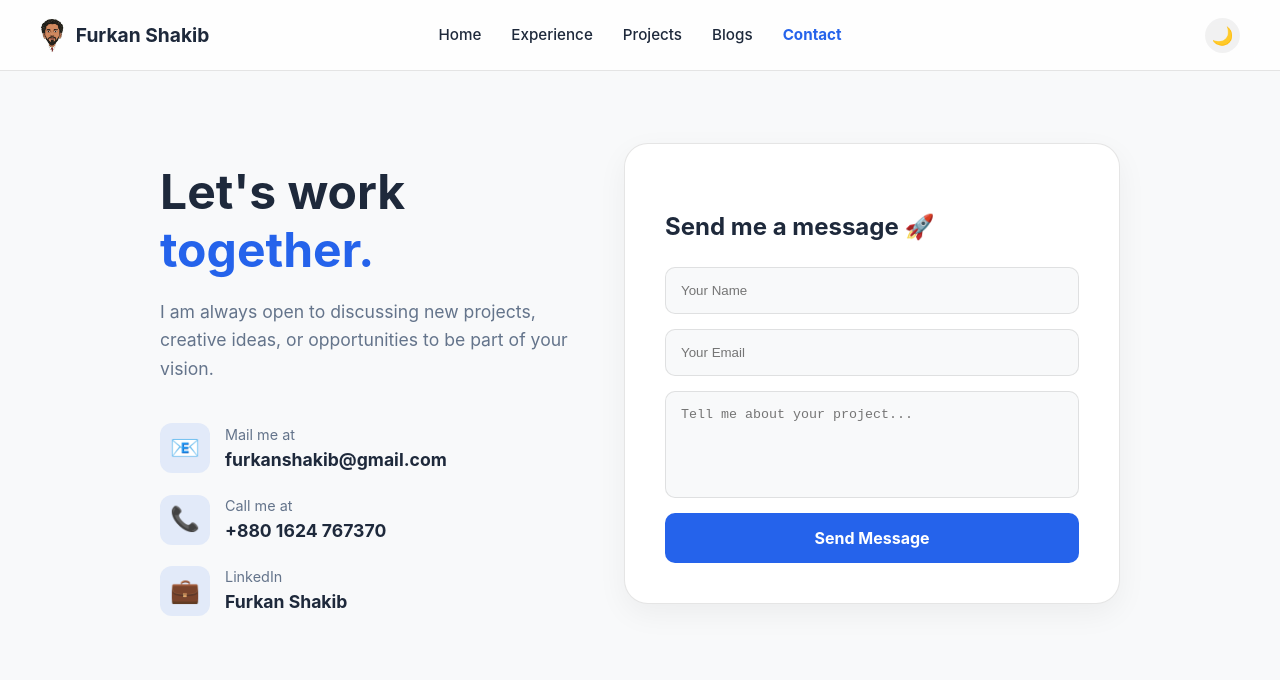
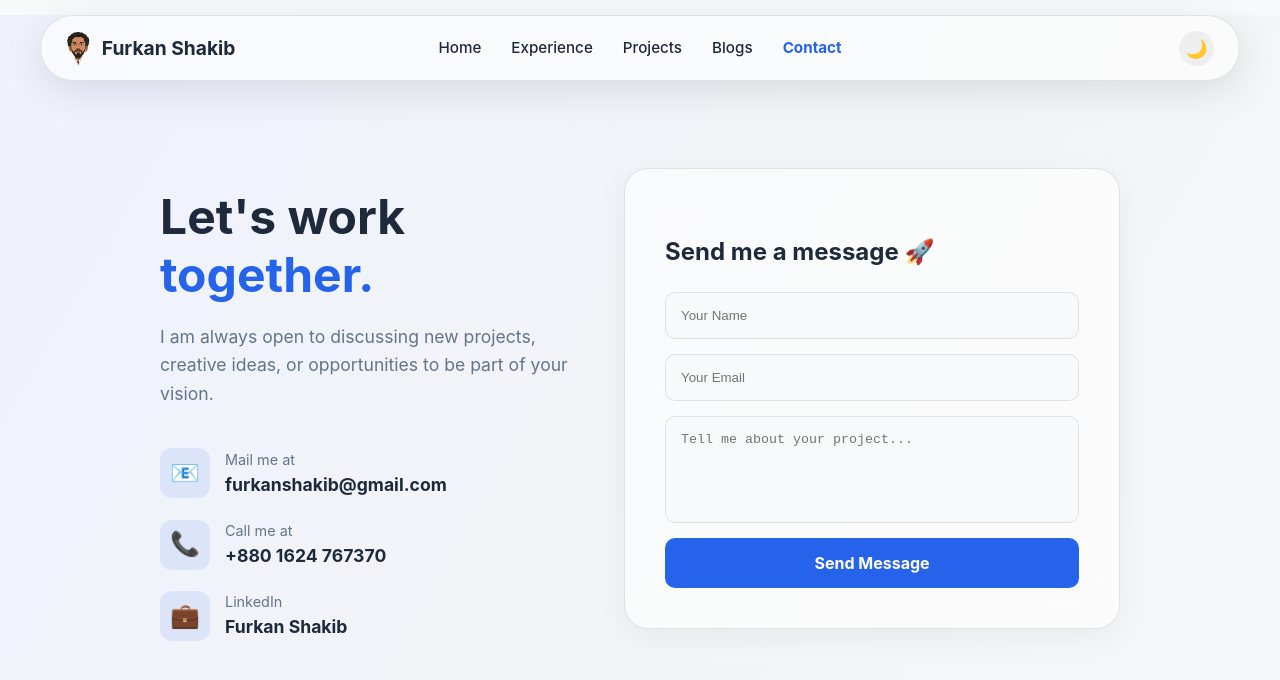
Before and after one commit to furkanshakib/my-dynamic-portfolio, a React (Vite) app in the folder client/: page /contact in a window 1280 px wide. Shown: the top 680 px of the page. Built offline with nearby package versions, Linux system fonts and the light colour scheme.

Commit message:
Upgrade design with premium glassmorphism, typography, and mesh animations

```diff
--- a/client/src/Contact.jsx
+++ b/client/src/Contact.jsx
@@ -13,7 +13,7 @@ function Contact() {
 
   // --- STYLES ---
   const pageBg = isDark ? '#0f172a' : '#f8f9fa';
-  const cardBg = isDark ? '#1e293b' : '#ffffff';
+  const cardBg = isDark ? 'rgba(30, 41, 59, 0.4)' : 'rgba(255, 255, 255, 0.6)';
   const textMain = isDark ? '#f1f5f9' : '#1e293b';
   const textSub = isDark ? '#94a3b8' : '#64748b';
   const border = isDark ? 'rgba(255,255,255,0.1)' : 'rgba(0,0,0,0.1)';
@@ -37,14 +37,14 @@ function Contact() {
   };
 
   return (
-    <div style={{ minHeight: '100vh', background: pageBg, color: textMain, fontFamily: "'Inter', sans-serif" }}>
+    <div className={isDark ? 'mesh-bg-dark' : 'mesh-bg-light'} style={{ minHeight: '100vh', color: textMain, fontFamily: "'Inter', sans-serif" }}>
       <Navbar />
 
       <div style={{ maxWidth: '1000px', margin: '0 auto', padding: '60px 20px', display: 'flex', flexWrap: 'wrap', gap: '50px', alignItems: 'center', justifyContent: 'center' }}>
 
         {/* 1. LEFT SIDE: INFO */}
         <div style={{ flex: '1', minWidth: '300px' }}>
-          <h1 style={{ fontSize: 'clamp(2rem, 5vw, 3rem)', marginBottom: '20px', lineHeight: '1.2' }}>Let's work <br/> <span style={{ color: '#2563eb' }}>together.</span></h1>
+          <h1 style={{ fontSize: 'clamp(2rem, 5vw, 3rem)', marginBottom: '20px', lineHeight: '1.2' }}>Let's work <br /> <span style={{ color: '#2563eb' }}>together.</span></h1>
           <p style={{ color: textSub, fontSize: '1.1rem', marginBottom: '40px', lineHeight: '1.6' }}>
             I am always open to discussing new projects, creative ideas, or opportunities to be part of your vision.
           </p>
@@ -57,7 +57,7 @@ function Contact() {
         </div>
 
         {/* 2. RIGHT SIDE: FORM */}
-        <div style={{ flex: '1', minWidth: '300px', background: cardBg, padding: '40px', borderRadius: '24px', border: `1px solid ${border}`, boxShadow: '0 10px 30px rgba(0,0,0,0.05)', position: 'relative' }}>
+        <div style={{ flex: '1', minWidth: '300px', background: cardBg, backdropFilter: 'blur(16px)', WebkitBackdropFilter: 'blur(16px)', padding: '40px', borderRadius: '24px', border: `1px solid ${border}`, boxShadow: isDark ? '0 8px 32px rgba(0,0,0,0.3)' : '0 8px 32px rgba(0,0,0,0.05)', position: 'relative' }}>
 
           <h3 style={{ fontSize: '1.5rem', marginBottom: '20px' }}>Send me a message 🚀</h3>
 
--- a/client/src/Experience.jsx
+++ b/client/src/Experience.jsx
@@ -20,12 +20,12 @@ function Experience() {
   const pageBg = isDark ? '#0f172a' : '#f8f9fa';
   const headingColor = isDark ? '#f1f5f9' : '#1e293b';
   const timelineLine = isDark ? '#334155' : '#e2e8f0';
-  const cardBg = isDark ? '#1e293b' : 'white';
+  const cardBg = isDark ? 'rgba(30, 41, 59, 0.4)' : 'rgba(255, 255, 255, 0.6)';
   const cardTitle = isDark ? '#f1f5f9' : '#333';
   const cardSubtitle = isDark ? '#94a3b8' : '#555';
   const cardDesc = isDark ? '#cbd5e1' : '#666';
-  const cardBorder = isDark ? '1px solid #334155' : '1px solid white';
-  const shadow = '0 10px 15px -3px rgba(0, 0, 0, 0.1), 0 4px 6px -2px rgba(0, 0, 0, 0.05)';
+  const cardBorder = isDark ? '1px solid rgba(255,255,255,0.05)' : '1px solid rgba(255,255,255,0.6)';
+  const shadow = isDark ? '0 8px 32px rgba(0,0,0,0.3)' : '0 8px 32px rgba(0,0,0,0.05)';
   const jobBadge = { bg: isDark ? '#1e3a8a' : '#eff6ff', text: isDark ? '#60a5fa' : '#2563eb' };
   const eduBadge = { bg: isDark ? '#064e3b' : '#ecfdf5', text: isDark ? '#34d399' : '#059669' };
 
@@ -42,11 +42,11 @@ function Experience() {
 
         return (
           <div key={item._id} className="timeline-item" style={{ position: 'relative', marginBottom: '50px', paddingLeft: '45px', animationDelay: `${index * 0.1}s` }}>
-            <div style={{ position: 'absolute', left: '0', top: '0', width: '60px', height: '60px', background: isEdu ? eduBadge.bg : jobBadge.bg, color: isEdu ? eduBadge.text : jobBadge.text, borderRadius: '50%', display: 'flex', alignItems: 'center', justifyContent: 'center', fontSize: '1.5rem', border: `4px solid ${pageBg}`, zIndex: 2, boxShadow: '0 4px 6px rgba(0,0,0,0.1)', overflow: 'hidden', background: 'white' }}>
+            <div style={{ position: 'absolute', left: '0', top: '0', width: '60px', height: '60px', background: isEdu ? eduBadge.bg : jobBadge.bg, color: isEdu ? eduBadge.text : jobBadge.text, borderRadius: '50%', display: 'flex', alignItems: 'center', justifyContent: 'center', fontSize: '1.5rem', border: `4px solid ${pageBg}`, zIndex: 2, boxShadow: '0 4px 6px rgba(0,0,0,0.1)', overflow: 'hidden' }}>
               {logoUrl ? <img src={logoUrl} alt="logo" style={{ width: '100%', height: '100%', objectFit: 'contain', padding: '5px' }} /> : (isEdu ? '🎓' : '💼')}
             </div>
 
-            <div style={{ background: cardBg, padding: '25px', borderRadius: '12px', border: cardBorder, boxShadow: shadow, transition: 'transform 0.3s ease' }}
+            <div style={{ background: cardBg, backdropFilter: 'blur(16px)', WebkitBackdropFilter: 'blur(16px)', padding: '25px', borderRadius: '12px', border: cardBorder, boxShadow: shadow, transition: 'transform 0.3s ease' }}
               onMouseEnter={(e) => e.currentTarget.style.transform = 'translateY(-5px)'}
               onMouseLeave={(e) => e.currentTarget.style.transform = 'translateY(0)'}>
               <div style={{ display: 'flex', justifyContent: 'space-between', flexWrap: 'wrap', gap: '10px', marginBottom: '10px' }}>
@@ -69,7 +69,7 @@ function Experience() {
   );
 
   return (
-    <div style={{ minHeight: '100vh', background: pageBg, fontFamily: "'Segoe UI', sans-serif" }}>
+    <div className={isDark ? 'mesh-bg-dark' : 'mesh-bg-light'} style={{ minHeight: '100vh', fontFamily: "'Inter', sans-serif" }}>
       <style>{`
         @keyframes slideUp { from { opacity: 0; transform: translateY(30px); } to { opacity: 1; transform: translateY(0); } }
         .timeline-item { opacity: 0; animation: slideUp 0.6s ease forwards; }
--- a/client/src/Home.jsx
+++ b/client/src/Home.jsx
@@ -72,12 +72,12 @@ function Home() {
   const hoverEffect = { y: -5, transition: { duration: 0.2 } };
 
   return (
-    <div style={{ background: pageBg, minHeight: '100vh', color: textColor, fontFamily: "'Inter', sans-serif", paddingBottom: '50px', transition: 'background 0.3s' }}>
+    <div className={isDark ? 'mesh-bg-dark' : 'mesh-bg-light'} style={{ minHeight: '100vh', color: textColor, fontFamily: "'Inter', sans-serif", paddingBottom: '50px', transition: 'background 0.3s' }}>
       <Navbar />
 
       <style>{`
-        .bento-grid { display: grid; grid-template-columns: minmax(0, 1.2fr) minmax(0, 1fr) minmax(0, 1fr); grid-template-rows: auto auto; gap: 20px; max-width: 1400px; margin: 40px auto; padding: 0 20px; }
-        .bento-card { background: ${cardBg}; border: 1px solid ${borderColor}; border-radius: 24px; padding: 30px; display: flex; flex-direction: column; }
+        .bento-grid { display: grid; grid-template-columns: minmax(0, 1.2fr) minmax(0, 1fr) minmax(0, 1fr); grid-template-rows: auto auto; gap: 20px; max-width: 1400px; margin: 40px auto; padding: 0 20px; position: relative; z-index: 10; }
+        .bento-card { background: ${isDark ? 'rgba(30, 41, 59, 0.4)' : 'rgba(255, 255, 255, 0.6)'}; backdrop-filter: blur(20px); -webkit-backdrop-filter: blur(20px); border: 1px solid ${isDark ? 'rgba(255,255,255,0.05)' : 'rgba(255,255,255,0.6)'}; border-radius: 24px; padding: 30px; display: flex; flex-direction: column; box-shadow: 0 8px 32px rgba(0,0,0,${isDark ? 0.3 : 0.05}); }
 
         /* New Popout Styles */
         .profile-popout { position: relative; height: 320px; display: flex; alignItems: flex-end; justifyContent: center; margin: 20px 0 30px 0; }
@@ -139,6 +139,7 @@ function Home() {
               <img
                 src={profile?.profilePicture || "/profile.png"}
                 alt="Profile"
+                className="floating-avatar"
                 style={{
                   height: '320px', // Total height allowing overlap
                   width: 'auto',
--- a/client/src/Navbar.jsx
+++ b/client/src/Navbar.jsx
@@ -10,7 +10,7 @@ function Navbar() {
   const [isOpen, setIsOpen] = useState(false);
 
   // Colors
-  const navBg = isDark ? 'rgba(15, 23, 42, 0.8)' : 'rgba(255, 255, 255, 0.8)';
+  const navBg = isDark ? 'rgba(15, 23, 42, 0.5)' : 'rgba(255, 255, 255, 0.6)';
   const textColor = isDark ? '#f1f5f9' : '#1e293b';
   const accent = '#2563eb';
   const border = isDark ? 'rgba(255,255,255,0.1)' : 'rgba(0,0,0,0.1)';
@@ -26,13 +26,13 @@ function Navbar() {
 
   return (
     <nav style={{
-      position: 'sticky', top: 0, zIndex: 100,
-      backdropFilter: 'blur(12px)', WebkitBackdropFilter: 'blur(12px)',
-      background: navBg, borderBottom: `1px solid ${border}`,
-      padding: '15px 20px'
+      position: 'sticky', top: '15px', zIndex: 100, maxWidth: '1200px', margin: '15px auto', borderRadius: '50px',
+      backdropFilter: 'blur(16px)', WebkitBackdropFilter: 'blur(16px)',
+      background: navBg, border: `1px solid ${border}`, boxShadow: '0 10px 40px rgba(0,0,0,0.1)',
+      padding: '12px 25px'
     }}>
       <div style={{
-        maxWidth: '1200px', margin: '0 auto', display: 'flex', alignItems: 'center', justifyContent: 'space-between', position: 'relative', height: '40px'
+        display: 'flex', alignItems: 'center', justifyContent: 'space-between', position: 'relative', height: '40px'
       }}>
 
         {/* LEFT: LOGO */}
@@ -45,8 +45,8 @@ function Navbar() {
 
         {/* CENTER: LINKS */}
         <div className="desktop-menu" style={{
-            position: 'absolute', left: '50%', transform: 'translateX(-50%)',
-            display: 'flex', gap: '30px', alignItems: 'center'
+          position: 'absolute', left: '50%', transform: 'translateX(-50%)',
+          display: 'flex', gap: '30px', alignItems: 'center'
         }}>
           {links.map(link => (
             <Link key={link.name} to={link.path} style={{
--- a/client/src/ProjectsPage.jsx
+++ b/client/src/ProjectsPage.jsx
@@ -36,8 +36,8 @@ function ProjectsPage() {
   // --- STYLES ---
   const pageBg = isDark ? '#0f172a' : '#f8f9fa';
   const textColor = isDark ? '#f1f5f9' : '#1e293b';
-  const cardBg = isDark ? '#1e293b' : 'white';
-  const cardBorder = isDark ? '1px solid #334155' : '1px solid #e2e8f0';
+  const cardBg = isDark ? 'rgba(30, 41, 59, 0.4)' : 'rgba(255, 255, 255, 0.6)';
+  const cardBorder = isDark ? '1px solid rgba(255,255,255,0.05)' : '1px solid rgba(255,255,255,0.6)';
   const subText = isDark ? '#94a3b8' : '#64748b';
   const highlight = '#2563eb';
 
@@ -60,7 +60,7 @@ function ProjectsPage() {
   };
 
   return (
-    <div style={{ minHeight: '100vh', background: pageBg, color: textColor, fontFamily: "'Inter', sans-serif", paddingBottom: '50px' }}>
+    <div className={isDark ? 'mesh-bg-dark' : 'mesh-bg-light'} style={{ minHeight: '100vh', color: textColor, fontFamily: "'Inter', sans-serif", paddingBottom: '50px' }}>
       <Navbar />
 
       <div style={{ maxWidth: '1200px', margin: '0 auto', padding: '40px 20px' }}>
@@ -80,7 +80,7 @@ function ProjectsPage() {
         {/* Projects Grid */}
         <div style={{ display: 'grid', gridTemplateColumns: 'repeat(auto-fill, minmax(300px, 1fr))', gap: '30px' }}>
           {filteredProjects.map(p => (
-            <div key={p._id} style={{ background: cardBg, borderRadius: '16px', border: cardBorder, overflow: 'hidden', display: 'flex', flexDirection: 'column', transition: 'transform 0.3s' }}
+            <div key={p._id} style={{ background: cardBg, backdropFilter: 'blur(16px)', WebkitBackdropFilter: 'blur(16px)', borderRadius: '16px', border: cardBorder, boxShadow: isDark ? '0 8px 32px rgba(0,0,0,0.3)' : '0 8px 32px rgba(0,0,0,0.05)', overflow: 'hidden', display: 'flex', flexDirection: 'column', transition: 'transform 0.3s' }}
               onMouseEnter={(e) => e.currentTarget.style.transform = 'translateY(-5px)'}
               onMouseLeave={(e) => e.currentTarget.style.transform = 'translateY(0)'}
             >
--- a/client/src/index.css
+++ b/client/src/index.css
@@ -170,3 +170,29 @@ img {
 .project-content p {
   margin-bottom: 1em;
 }
+
+/* --- PREMIUM UI UPGRADES --- */
+@keyframes meshMovement {
+  0% { background-position: 0% 50%; }
+  50% { background-position: 100% 50%; }
+  100% { background-position: 0% 50%; }
+}
+.mesh-bg-dark {
+  background: linear-gradient(120deg, #0f172a, #1e1b4b, #172554, #0a0f1d);
+  background-size: 200% 200%;
+  animation: meshMovement 20s ease infinite;
+}
+.mesh-bg-light {
+  background: linear-gradient(120deg, #f8f9fa, #eef2ff, #f3f4f6, #f8f9fa);
+  background-size: 200% 200%;
+  animation: meshMovement 20s ease infinite;
+}
+
+@keyframes floatFloat {
+  0% { transform: translateY(0px); }
+  50% { transform: translateY(-10px); }
+  100% { transform: translateY(0px); }
+}
+.floating-avatar {
+  animation: floatFloat 6s ease-in-out infinite;
+}
```
Also changed, not shown: 1 other file (tests, documents, lock files or other folders). Lines whose indentation alone changed are shown as unchanged.
